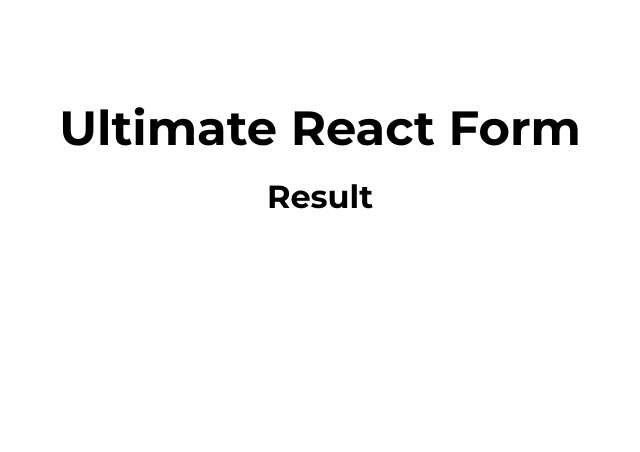
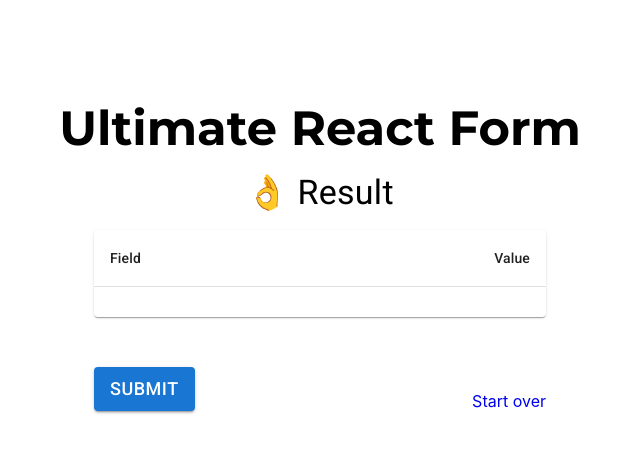
Before and after one commit to denys-karakuta/ultimate-react-hook-form, a React (Create React App) app: page /result in a window 1280 px wide. Shown: the top 452 px of the page, without its empty margins (320-960 px from the left). Built offline with nearby package versions, Linux system fonts and the light colour scheme.

Commit message:
add result

```diff
--- a/src/app/App.css
+++ b/src/app/App.css
@@ -22,6 +22,10 @@ h1 {
 
 h1, h2, h3, h4, h5 {
     text-align: center;
+}
+
+a {
+    text-decoration: none;
 }
 
 img {
@@ -68,3 +72,8 @@ img {
     font-family: 'Montserrat', sans-serif;
     cursor: pointer;
 }
+
+.start-over {
+    display: block;
+    margin-left: auto;
+}
--- a/src/components/StepForms/StepForm3.jsx
+++ b/src/components/StepForms/StepForm3.jsx
@@ -12,11 +12,15 @@ const StepForm3 = () => {
     const { data, setValues } = useData();
 
     const { control, handleSubmit, setValue } = useForm({
+        defaultValues: {
+            files: data.files,
+        },
         resolver: yupResolver(schemaStep3),
     });
 
     const onSubmit = (data) => {
-        console.log('submit form', data);
+        navigate('/result');
+        setValues(data);
     };
 
     return (
--- a/src/components/Steps/Result.jsx
+++ b/src/components/Steps/Result.jsx
@@ -1,8 +1,127 @@
+import {
+    Box,
+    Grid,
+    List,
+    ListItem,
+    ListItemIcon,
+    ListItemText,
+    Paper,
+    Table,
+    TableBody,
+    TableCell,
+    TableContainer,
+    TableHead,
+    TableRow,
+    Typography,
+} from '@mui/material';
+import Confetti from 'react-confetti';
+import { InsertDriveFile } from '@mui/icons-material';
+import { useState } from 'react';
+import { useData } from '../../context/DataContext';
+import { PrimaryButton } from '../UI/PrimaryButton';
+import { Link } from 'react-router-dom';
+import { sendData } from '../../utils/sendData';
+
+const styles = {
+    paper: {
+        marginBottom: '30px',
+    },
+    table: {
+        marginBottom: '30px',
+    },
+};
+
 const Result = () => {
+    const [success, setSuccess] = useState(false);
+    const { data } = useData();
+    const { files } = data;
+
+    const entries = Object.entries(data).filter(
+        (entry) => entry[0] !== 'files'
+    );
+
+    const onSubmit = () => {
+        const formData = new FormData();
+        data?.files?.forEach((file) => {
+            formData.append('files', file, file.name);
+        });
+
+        entries.forEach((entry) => {
+            formData.append(entry[0], entry[1]);
+        });
+
+        sendData(formData, setSuccess);
+    };
+
+    if (success) {
+        return <Confetti />;
+    }
+
     return (
-        <div>
-            <h1>Result</h1>
-        </div>
+        <Box className='box'>
+            <Typography component='h2' variant='h4' mt={2} mb={2}>
+                👌 Result
+            </Typography>
+            <TableContainer sx={styles.paper} component={Paper}>
+                <Table sx={styles.table} aria-label='simple table'>
+                    <TableHead>
+                        <TableRow>
+                            <TableCell>Field</TableCell>
+                            <TableCell align='right'>Value</TableCell>
+                        </TableRow>
+                    </TableHead>
+                    <TableBody>
+                        {entries.map((entry) => (
+                            <TableRow key={entry[0]}>
+                                <TableCell component='th' scope='row'>
+                                    {entry[0]}
+                                </TableCell>
+                                <TableCell align='right'>
+                                    {entry[1]?.toString()}
+                                </TableCell>
+                            </TableRow>
+                        ))}
+                    </TableBody>
+                </Table>
+            </TableContainer>
+
+            {files && (
+                <>
+                    <Typography component='h2' variant='h5' mt={2}>
+                        📦 Files
+                    </Typography>
+                    <List>
+                        {files.map((f, index) => (
+                            <ListItem key={index}>
+                                <ListItemIcon>
+                                    <InsertDriveFile />
+                                </ListItemIcon>
+                                <ListItemText
+                                    primary={f.name}
+                                    secondary={f.size}
+                                />
+                            </ListItem>
+                        ))}
+                    </List>
+                </>
+            )}
+
+            <Grid
+                container
+                spacing={2}
+                justifyContent='space-between'
+                alignItems='flex-end'
+            >
+                <Grid item>
+                    <PrimaryButton onClick={onSubmit}>Submit</PrimaryButton>
+                </Grid>
+                <Grid item>
+                    <Link to='/' className={'start-over'}>
+                        Start over
+                    </Link>
+                </Grid>
+            </Grid>
+        </Box>
     );
 };
 
--- a/src/components/Steps/Step2.jsx
+++ b/src/components/Steps/Step2.jsx
@@ -3,6 +3,7 @@ import { Box, Grid, Typography } from '@mui/material';
 import StepForm2 from '../StepForms/StepForm2';
 import { PrimaryButton } from '../UI/PrimaryButton';
 import ArrowRightAltRoundedIcon from '@mui/icons-material/ArrowRightAltRounded';
+import { Link } from 'react-router-dom';
 
 const Step2 = () => {
     return (
@@ -13,12 +14,14 @@ const Step2 = () => {
             <StepForm2 />
             <Grid container spacing={2} justifyContent='flex-end'>
                 <Grid item>
+                    <Link to='/'>
                         <PrimaryButton
                             variant='outlined'
                             startIcon={<ArrowRightAltRoundedIcon />}
                         >
                             Prev
                         </PrimaryButton>
+                    </Link>
                 </Grid>
                 <Grid item>
                     <PrimaryButton
--- a/src/components/Steps/Step3.jsx
+++ b/src/components/Steps/Step3.jsx
@@ -2,6 +2,7 @@ import { Box, Grid, Typography } from '@mui/material';
 import { PrimaryButton } from '../UI/PrimaryButton';
 import ArrowRightAltRoundedIcon from '@mui/icons-material/ArrowRightAltRounded';
 import StepForm3 from '../StepForms/StepForm3';
+import { Link } from 'react-router-dom';
 
 const Step3 = () => {
     return (
@@ -12,12 +13,14 @@ const Step3 = () => {
             <StepForm3 />
             <Grid container spacing={2} justifyContent='flex-end'>
                 <Grid item>
+                    <Link to='/step2'>
                         <PrimaryButton
                             variant='outlined'
                             startIcon={<ArrowRightAltRoundedIcon />}
                         >
                             Prev
                         </PrimaryButton>
+                    </Link>
                 </Grid>
                 <Grid item>
                     <PrimaryButton
--- a/src/components/UI/FileInput.jsx
+++ b/src/components/UI/FileInput.jsx
@@ -11,7 +11,7 @@ import {
 import { CloudUpload, InsertDriveFile } from '@mui/icons-material';
 
 const styles = {
-    root: {
+    paper: {
         backgroundColor: '#eee',
         textAlign: 'center',
         cursor: 'pointer',
@@ -53,7 +53,7 @@ export const FileInput = ({ control, name, setValue, accept }) => {
                         {({ getRootProps, getInputProps }) => (
                             <Paper
                                 variant='outlined'
-                                sx={styles.root}
+                                sx={styles.paper}
                                 {...getRootProps()}
                             >
                                 <CloudUpload sx={styles.icon} />
--- a/src/utils/schemaStep3.js
+++ b/src/utils/schemaStep3.js
@@ -5,11 +5,11 @@ export const schemaStep3 = yup.object().shape({
         .mixed()
         .test('required', 'You need to provide a file', (value) => {
             return value && value.length;
-        })
-        .test('fileSize', 'The file is too large', (value, context) => {
-            return value && value[0] && value[0].size <= 200000;
-        })
-        .test('type', 'We only support jpeg', function (value) {
-            return value && value[0] && value[0].type === 'image/jpeg';
         }),
+    // .test('fileSize', 'The file is too large', (value, context) => {
+    //     return value && value[0] && value[0].size <= 200000;
+    // })
+    // .test('type', 'We only support jpeg', function (value) {
+    //     return value && value[0] && value[0].type === 'image/jpeg';
+    // }),
 });
--- /dev/null
+++ b/src/utils/sendData.js
@@ -0,0 +1,19 @@
+import Swal from 'sweetalert2';
+
+export const sendData = async (formData, setSuccess) => {
+    await fetch('http://localhost:4000/', {
+        method: 'POST',
+        body: formData,
+    })
+        .then((res) => {
+            if (res.status === 200) {
+                Swal.fire(
+                    'Great job!',
+                    "You've passed the challenge!",
+                    'success'
+                );
+                setSuccess(true);
+            }
+        })
+        .catch((error) => console.log(error));
+};
```
Lines whose indentation alone changed are shown as unchanged.
